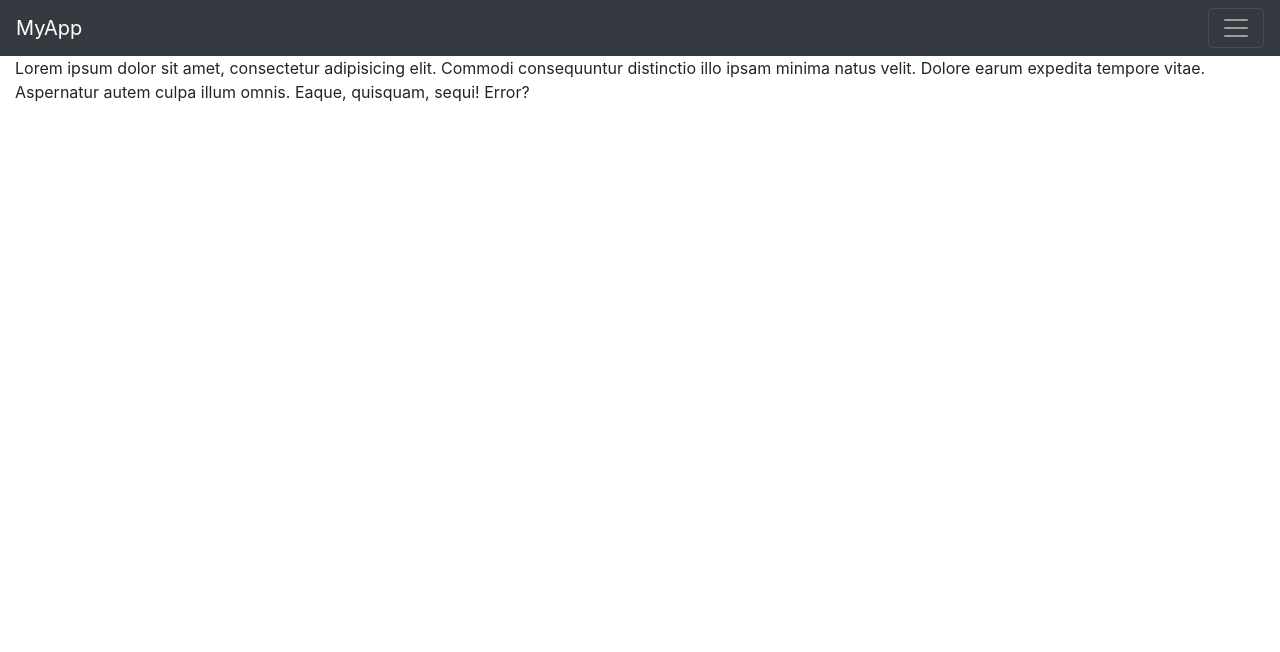
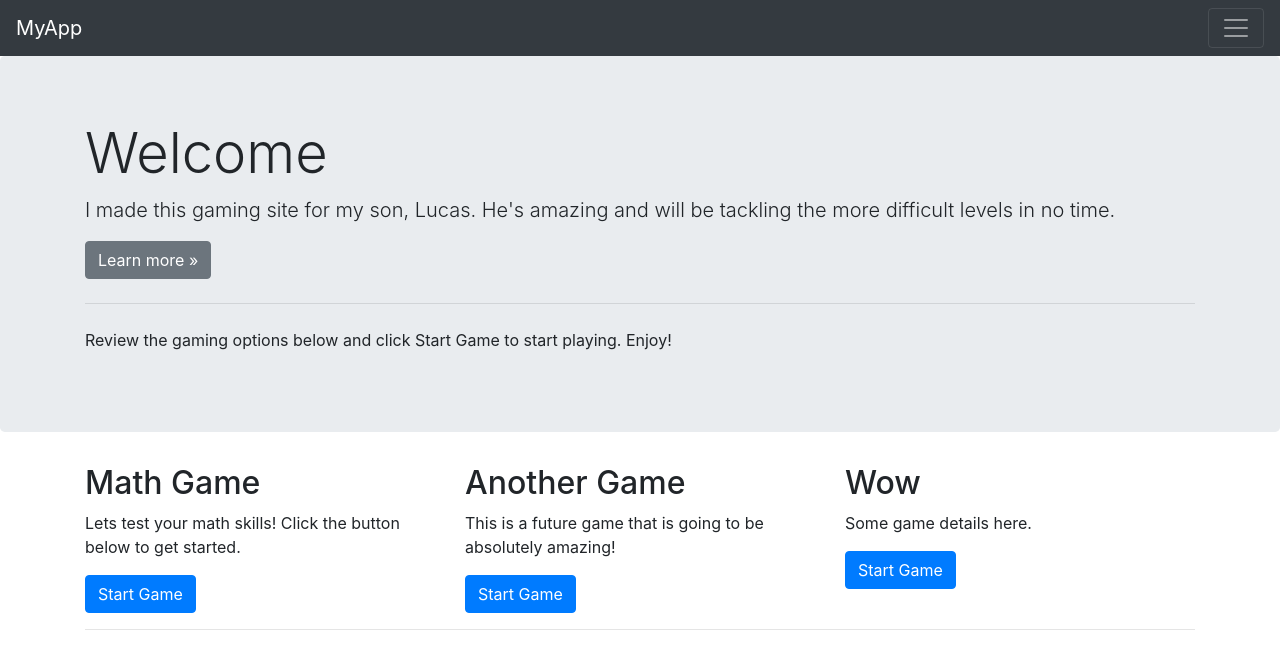
Before and after one commit to codingcapncrunch/showcase-profile-service-spring, an Angular app in the folder ui/: page / in a window 1280 px wide. Shown: the top 652 px of the page. Built offline with nearby package versions, Linux system fonts and the light colour scheme.

Commit message:
Lozano: added welcome page

```diff
--- a/ui/src/app/app.component.html
+++ b/ui/src/app/app.component.html
@@ -1,10 +1,40 @@
 <div class="container">
   <div class="row-full">
     <app-nav></app-nav>
-    <div class="container-fluid">
-      <p>Lorem ipsum dolor sit amet, consectetur adipisicing elit. Commodi consequuntur distinctio illo ipsam minima
-        natus velit. Dolore earum expedita tempore vitae. Aspernatur autem culpa illum omnis. Eaque, quisquam, sequi!
-        Error?</p>
+
+    <div class="jumbotron">
+      <div class="container">
+      <h1 class="display-4">Welcome</h1>
+      <p class="lead">I made this gaming site for my son, Lucas.  He's amazing and will be tackling the more difficult levels in no time.</p>
+        <p><a class="btn btn-secondary" href="#" role="button">Learn more »</a></p>
+      <hr class="my-4">
+        <p>Review the gaming options below and click Start Game to start playing.  Enjoy!</p>
+
+      </div>
     </div>
+    <div class="container">
+      <!-- Example row of columns -->
+      <div class="row">
+        <div class="col-md-4">
+          <h2>Math Game</h2>
+          <p>Lets test your math skills!  Click the button below to get started.</p>
+          <a class="btn btn-primary btn-md" href="#" role="button">Start Game</a>
+        </div>
+        <div class="col-md-4">
+          <h2>Another Game</h2>
+          <p>This is a future game that is going to be absolutely amazing!</p>
+          <a class="btn btn-primary btn-md" href="#" role="button">Start Game</a>
+        </div>
+        <div class="col-md-4">
+          <h2>Wow</h2>
+          <p>Some game details here.</p>
+          <a class="btn btn-primary btn-md" href="#" role="button">Start Game</a>
+        </div>
+      </div>
+
+      <hr>
+
+    </div>
+
   </div>
 </div>
--- a/ui/src/index.html
+++ b/ui/src/index.html
@@ -2,7 +2,7 @@
 <html lang="en">
 <head>
   <meta charset="utf-8">
-  <title>MyApp</title>
+  <title>QuizApp</title>
   <base href="./">
   <meta name="viewport" content="width=device-width, initial-scale=1">
 <!--  <link rel="icon" type="image/x-icon" href="favicon.ico">-->
```
